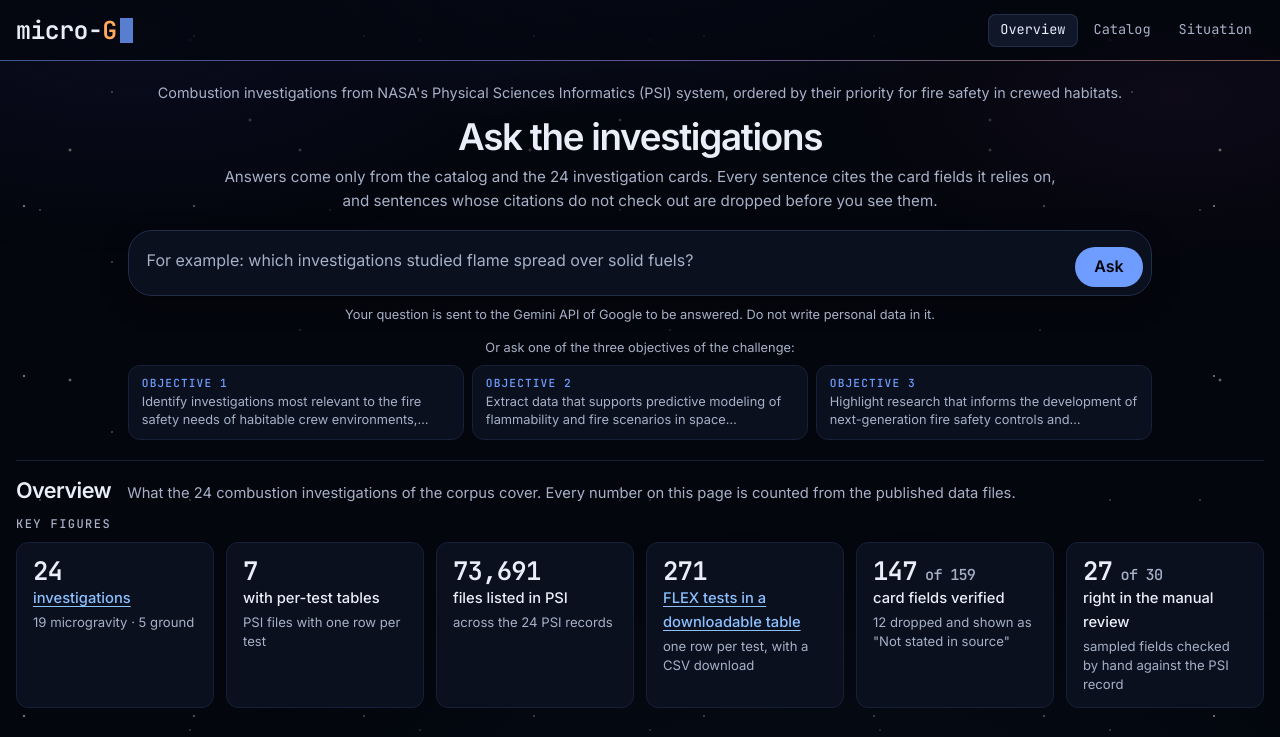
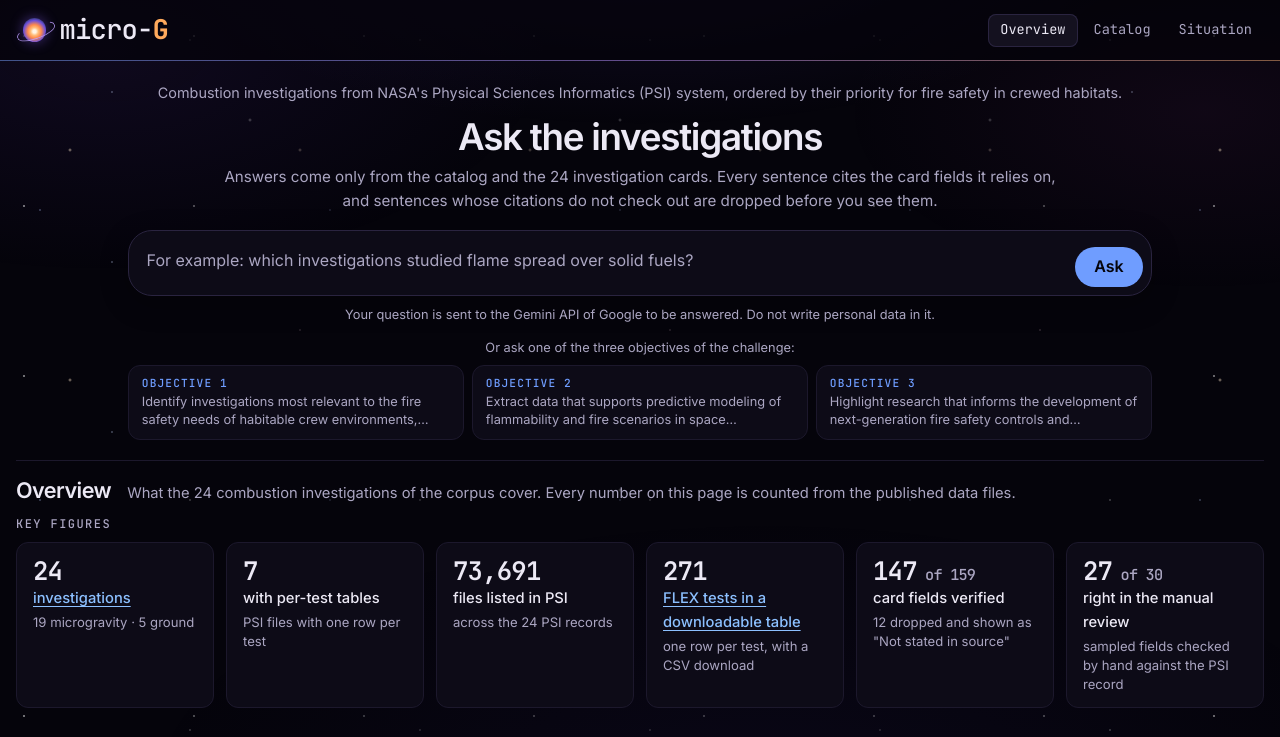
Before and after one commit to jofavalle/micro-g, a plain HTML site: page site/index.html in a window 1280 px wide. Shown: the top 737 px of the page. Drawn offline with Linux system fonts and the light colour scheme.

Commit message:
Darken the palette toward purple and draw a mark for the brand

```diff
--- a/site/chat.css
+++ b/site/chat.css
@@ -62,7 +62,7 @@
 
 .ask-row:focus-within {
   border-color: var(--accent, currentColor);
-  box-shadow: 0 0 0 1px var(--accent, currentColor), 0 0 28px rgba(111, 157, 255, 0.18);
+  box-shadow: 0 0 0 1px var(--accent, currentColor), 0 0 28px rgba(130, 110, 255, 0.2);
 }
 
 .ask-input {
--- a/site/style.css
+++ b/site/style.css
@@ -29,13 +29,13 @@
    --wide for everything else. */
 :root {
   color-scheme: dark;
-  --bg: #04060d;
-  --surface: #0a101e;
-  --surface-raised: #0f1729;
-  --border: #222d4a;
-  --border-soft: #162038;
-  --text: #e9eef8;
-  --muted: #a6b1c7;
+  --bg: #05040b;
+  --surface: #0d0b17;
+  --surface-raised: #14111f;
+  --border: #2a2440;
+  --border-soft: #1c182c;
+  --text: #ece9f5;
+  --muted: #aba6c2;
   --link: #8cc0ff;
   --accent: #6f9dff;
   --flame: #ffaa5c;
@@ -83,10 +83,10 @@ body::after {
 
 body::before {
   background:
-    radial-gradient(ellipse 50% 32% at 50% -6%, rgba(84, 104, 230, 0.12), transparent 70%),
-    radial-gradient(ellipse 55% 40% at 10% 4%, rgba(70, 60, 180, 0.10), transparent 70%),
-    radial-gradient(ellipse 40% 32% at 92% 12%, rgba(150, 70, 170, 0.07), transparent 70%),
-    radial-gradient(ellipse 70% 50% at 65% 100%, rgba(30, 110, 150, 0.06), transparent 70%);
+    radial-gradient(ellipse 55% 34% at 50% -8%, rgba(110, 80, 220, 0.13), transparent 70%),
+    radial-gradient(ellipse 50% 40% at 8% 6%, rgba(90, 50, 170, 0.12), transparent 70%),
+    radial-gradient(ellipse 40% 32% at 94% 14%, rgba(170, 60, 160, 0.07), transparent 70%),
+    radial-gradient(ellipse 70% 50% at 60% 100%, rgba(60, 40, 140, 0.09), transparent 70%);
 }
 
 body::after {
@@ -111,7 +111,7 @@ a:hover { color: var(--text); }
 
 :focus-visible { outline: 2px solid var(--accent); outline-offset: 2px; }
 
-::selection { background: #2c4a8f; color: #ffffff; }
+::selection { background: #3a2d72; color: #ffffff; }
 
 code { font-family: var(--mono); font-size: 0.86em; overflow-wrap: anywhere; }
 
@@ -145,7 +145,7 @@ code { font-family: var(--mono); font-size: 0.86em; overflow-wrap: anywhere; }
   gap: 0.5rem 1.5rem;
   padding: 0.85rem max(1rem, calc((100% - var(--wide)) / 2 + 1rem));
   border-bottom: 1px solid var(--border-soft);
-  background: rgba(4, 6, 13, 0.7);
+  background: rgba(5, 4, 11, 0.72);
 }
 
 .site-header::after {
@@ -159,30 +159,53 @@ code { font-family: var(--mono); font-size: 0.86em; overflow-wrap: anywhere; }
   opacity: 0.45;
 }
 
-/* The brand is "micro-G", with a capital G, followed by a still block cursor. */
+/* The brand is "micro-G", with a capital G, after a mark drawn with CSS only: a
+   spherical flame, as a flame burns in microgravity, with a hot core and a blue
+   edge, crossed by a thin orbit whose far side passes behind it. */
 .brand {
+  position: relative;
+  display: inline-flex;
+  align-items: center;
+  padding-left: 1.6em;
   font-family: var(--mono);
-  font-size: 1.55rem;
-  font-weight: 600;
+  font-size: 1.7rem;
+  font-weight: 500;
   line-height: 1;
-  letter-spacing: -0.02em;
+  letter-spacing: -0.03em;
   color: var(--text);
   text-decoration: none;
 }
 
+.brand::before,
 .brand::after {
   content: "";
-  display: inline-block;
-  width: 0.5em;
-  height: 1em;
-  margin-left: 0.15em;
-  vertical-align: -0.16em;
-  background: var(--accent);
-  opacity: 0.8;
+  position: absolute;
+  top: 50%;
+  border-radius: 50%;
+  pointer-events: none;
+}
+
+.brand::before {
+  left: 0.26em;
+  width: 0.86em;
+  height: 0.86em;
+  margin-top: -0.43em;
+  background: radial-gradient(circle at 50% 56%, #fff4e6 0 9%, #ffbe7a 22%, #ff8a4c 38%, rgba(124, 92, 255, 0.85) 62%, rgba(111, 157, 255, 0.3) 82%, transparent 100%);
+  box-shadow: 0 0 0.45em rgba(140, 100, 255, 0.45);
+}
+
+.brand::after {
+  left: 0;
+  width: 1.38em;
+  height: 0.46em;
+  margin-top: -0.23em;
+  border: 1.5px solid rgba(190, 160, 255, 0.8);
+  border-top-color: transparent;
+  transform: rotate(-20deg);
 }
 
 .brand:hover { color: var(--text); }
-.brand-g { color: var(--flame); }
+.brand-g { color: var(--flame); font-weight: 700; }
 
 .site-nav { display: flex; flex-wrap: wrap; gap: 0.25rem; }
 
@@ -799,9 +822,10 @@ a.bar-line:focus-visible .bar-label { text-decoration: underline; text-underline
 }
 
 @media (max-width: 480px) {
-  .brand { font-size: 1.3rem; }
+  .site-header { column-gap: 0.5rem; }
+  .brand { font-size: 1.25rem; }
   .site-nav { gap: 0.1rem; }
-  .site-nav a { padding: 0.3rem 0.45rem; font-size: 0.8rem; }
+  .site-nav a { padding: 0.3rem 0.4rem; font-size: 0.8rem; }
   .tagline { margin-top: 1.25rem; }
   .verification { padding: 1rem 1.1rem; }
   .bar-line { grid-template-columns: minmax(0, 1fr) auto; row-gap: 0.1rem; }
```
